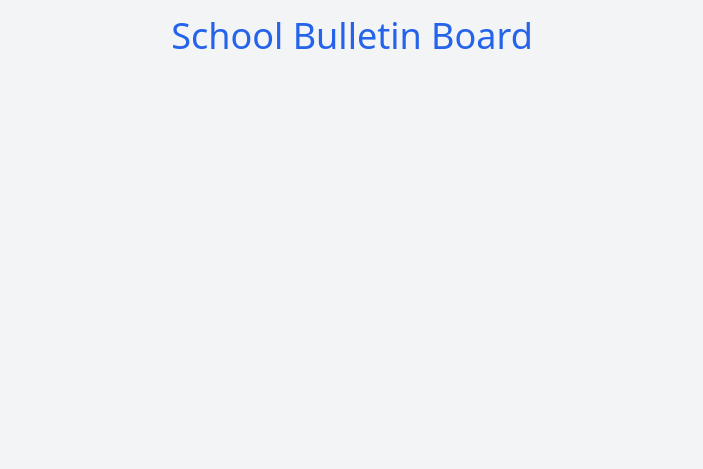
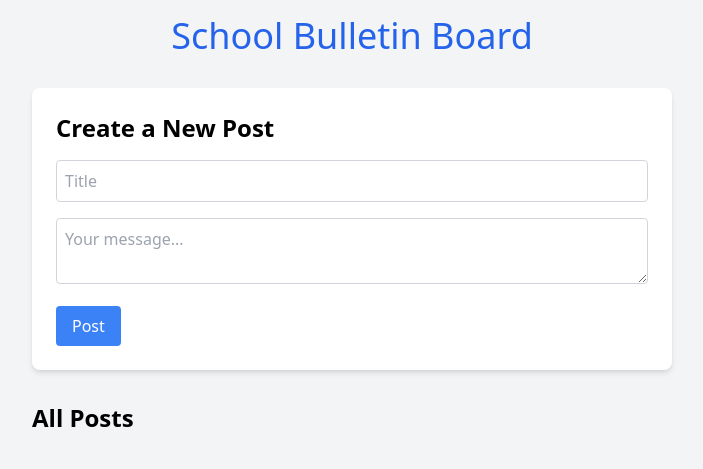
Before and after one commit to pentestjourney/school-bulletin-board, a plain HTML site: page index.html in a window 1280 px wide. Shown: the whole page, without its empty margins (288-991 px from the left). Drawn offline with nearby package versions, Linux system fonts and the light colour scheme.

Commit message:
Added post creation section to the HTML

```diff
--- a/index.html
+++ b/index.html
@@ -11,7 +11,20 @@
 <body class="bg-gray-100  leading-normal tracking-normal">
     <div class="max-w-2xl mx-auto p-4">
         <h1 class="text-4xl font-public text-center text-blue-600 mb-8">School Bulletin Board</h1>
-        <!-- Post section will go here -->
+        <div id="post-section" class="bg-white p-6 rounded-lg shadow-md mb-8">
+            <h2 class="text-2xl font-semibold mb-4">Create a New Post</h2>
+            <input type="text" id="post-title" placeholder="Title"
+                class="w-full p-2 border border-gray-300 rounded mb-4">
+            <textarea id="post-content" placeholder="Your message..."
+                class="w-full p-2 border border-gray-300 rounded mb-4"></textarea>
+            <button onclick="createPost()"
+                class="bg-blue-500 text-white px-4 py-2 rounded hover:bg-blue-700">Post</button>
+        </div>
+        <div id="board" class="mt-8">
+            <h2 class="text-2xl font-semibold mb-4">All Posts</h2>
+            <div id="posts"></div>
+        </div>
+
     </div>
 </body>
 
```
